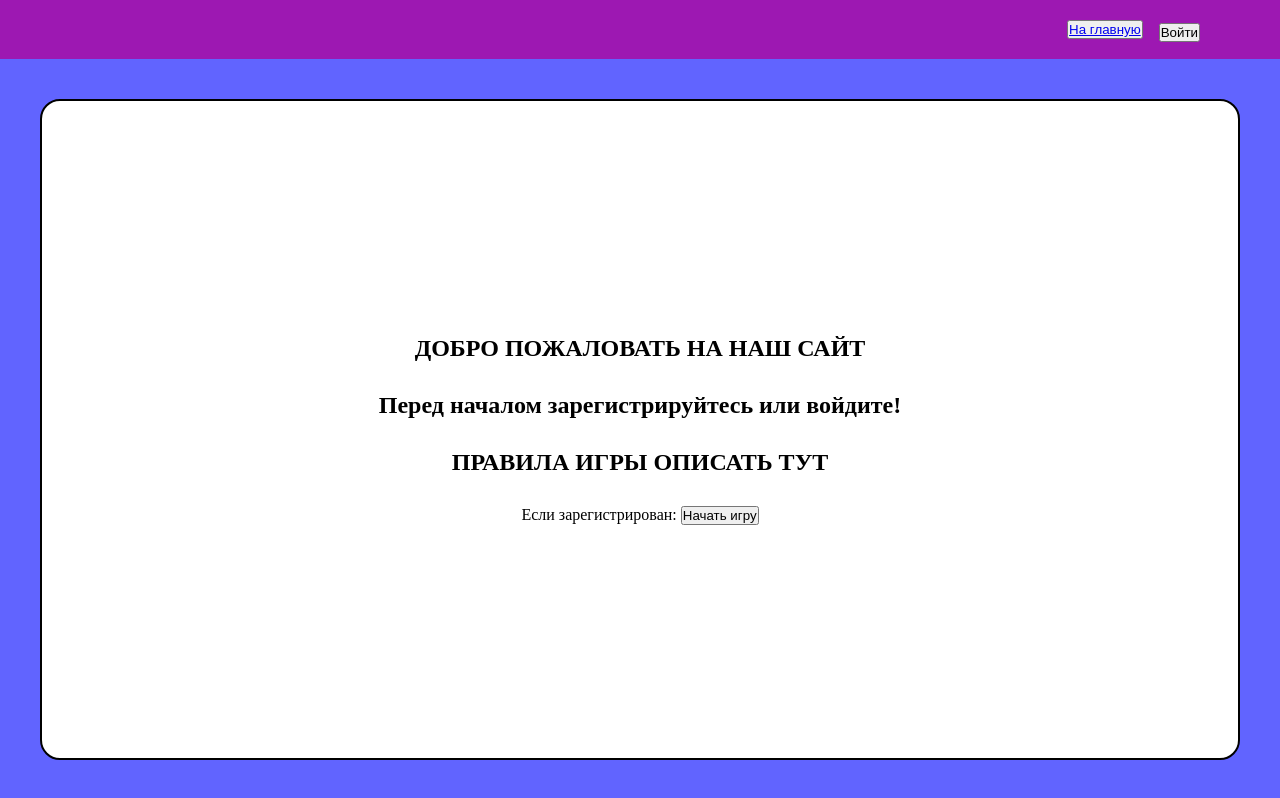
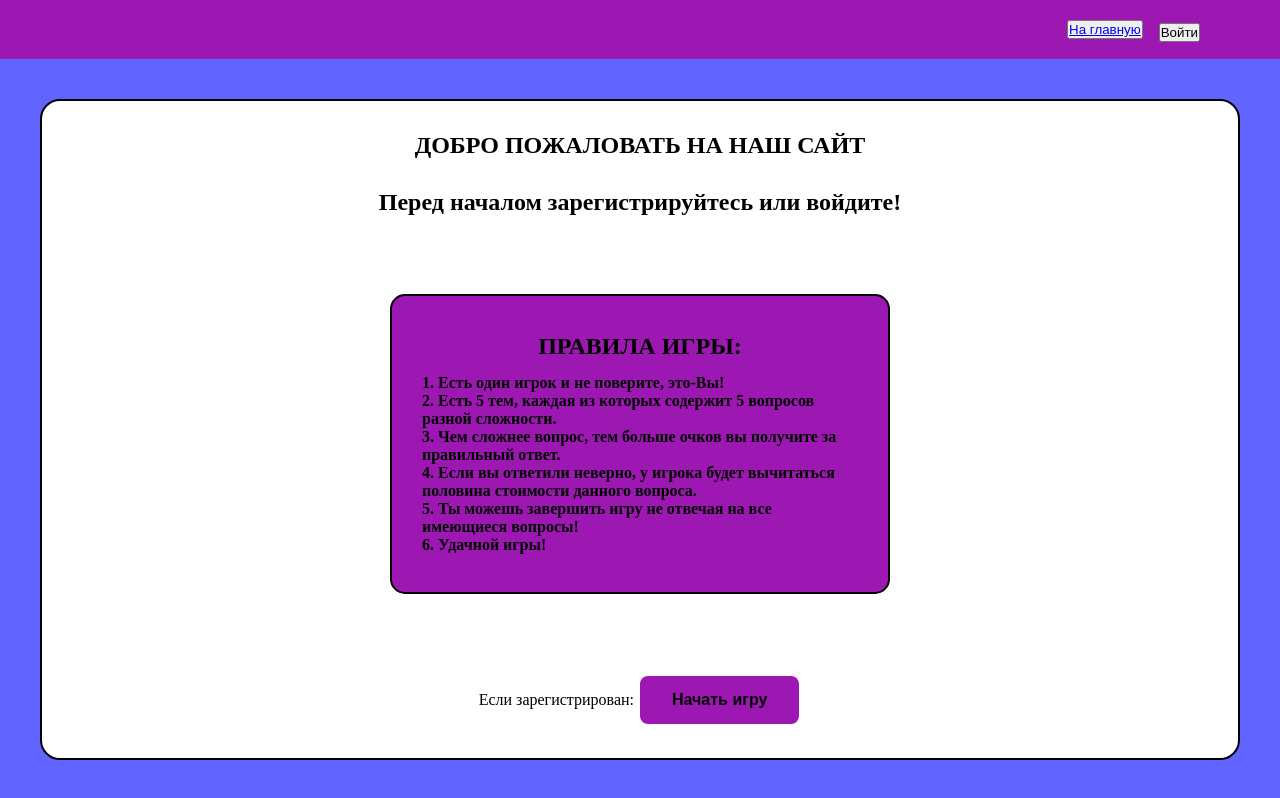
Before and after one commit to knight-artemis/Flash-Cards, a React (Vite) app in the folder client/: page / in a window 1280 px wide. Built offline with nearby package versions, Linux system fonts and the light colour scheme; no server answers.

Commit message:
homepage

```diff
--- /dev/null
+++ b/client/src/pages/HomePage/HomePage.module.css
@@ -0,0 +1,42 @@
+.rulesContainer {
+    border: 2px solid black;
+    border-radius: 15px;
+    padding: 30px;
+    display: flex;
+    flex-direction: column;
+    justify-content: space-around;
+    align-items: center;
+    width: 500px;
+    height: 300px;
+    margin-top:3rem;
+    margin-bottom:3rem;
+    font-size: 16px;
+    background-color: #9d18b2
+}
+
+.onlyRules {
+    padding: 10px;
+}
+
+.gameButton {
+    background-color: #9d18b2;
+    border: none;
+    color: rgb(2, 2, 2);
+    padding: 15px 32px;
+    text-align: center;
+    text-decoration: none;
+    display: inline-block;
+    font-size: 16px;
+    margin: 4px 2px;
+    cursor: pointer;
+    border-radius: 8px;
+    transition-duration: 0.4s;
+  }
+
+  .gameButton:hover {
+    background-color: #03ce6c; /* Изменяем цвет фона при наведении */
+  }
+
+  .gameButton:active {
+    background-color: #3e8e41; /* Изменяем цвет фона при нажатии */
+  }
--- a/client/src/pages/HomePage/HomePage.tsx
+++ b/client/src/pages/HomePage/HomePage.tsx
@@ -1,14 +1,39 @@
-import React from 'react';
-import { Link } from 'react-router-dom';
+import React from "react";
+import { Link } from "react-router-dom";
+import style from "./HomePage.module.css";
 
 export default function HomePage() {
   return (
-    <div className='home-page'>
+    <div className="home-page">
       <h2>ДОБРО ПОЖАЛОВАТЬ НА НАШ САЙТ</h2>
       <h2>Перед началом зарегистрируйтесь или войдите!</h2>
-      <h2>ПРАВИЛА ИГРЫ ОПИСАТЬ ТУТ</h2>
+      <div className={style.rulesContainer}>
+        <h2>ПРАВИЛА ИГРЫ:</h2>
+        <div className="onlyRules">
+          <h4>1. Есть один игрок и не поверите, это-Вы!</h4>
+          <h4>
+            2. Есть 5 тем, каждая из которых содержит 5 вопросов разной
+            сложности.
+          </h4>
+          <h4>
+            3. Чем сложнее вопрос, тем больше очков вы получите за правильный
+            ответ.
+          </h4>
+          <h4>
+            4. Если вы ответили неверно, у игрока будет вычитаться половина
+            стоимости данного вопроса.
+          </h4>
+          <h4>
+            5. Ты можешь завершить игру не отвечая на все имеющиеся вопросы!
+          </h4>
+          <h4>6. Удачной игры!</h4>
+        </div>
+      </div>
       <p>
-        Если зарегистрирован: <Link to='/game'><button>Начать игру</button></Link>
+        Если зарегистрирован:{" "}
+        <Link to="/game">
+          <button className={style.gameButton}><b>Начать игру</b></button>
+        </Link>
       </p>
     </div>
   );
```
Also changed, not shown: 2 other files (tests, documents, lock files or other folders).
